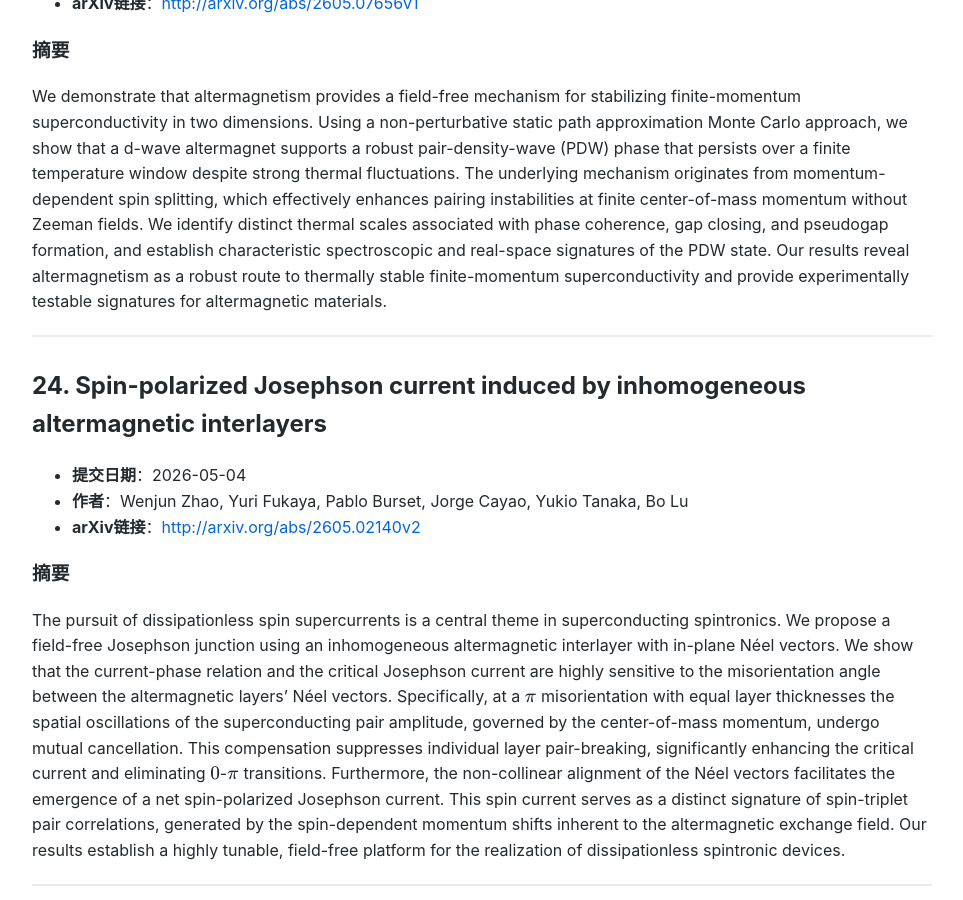
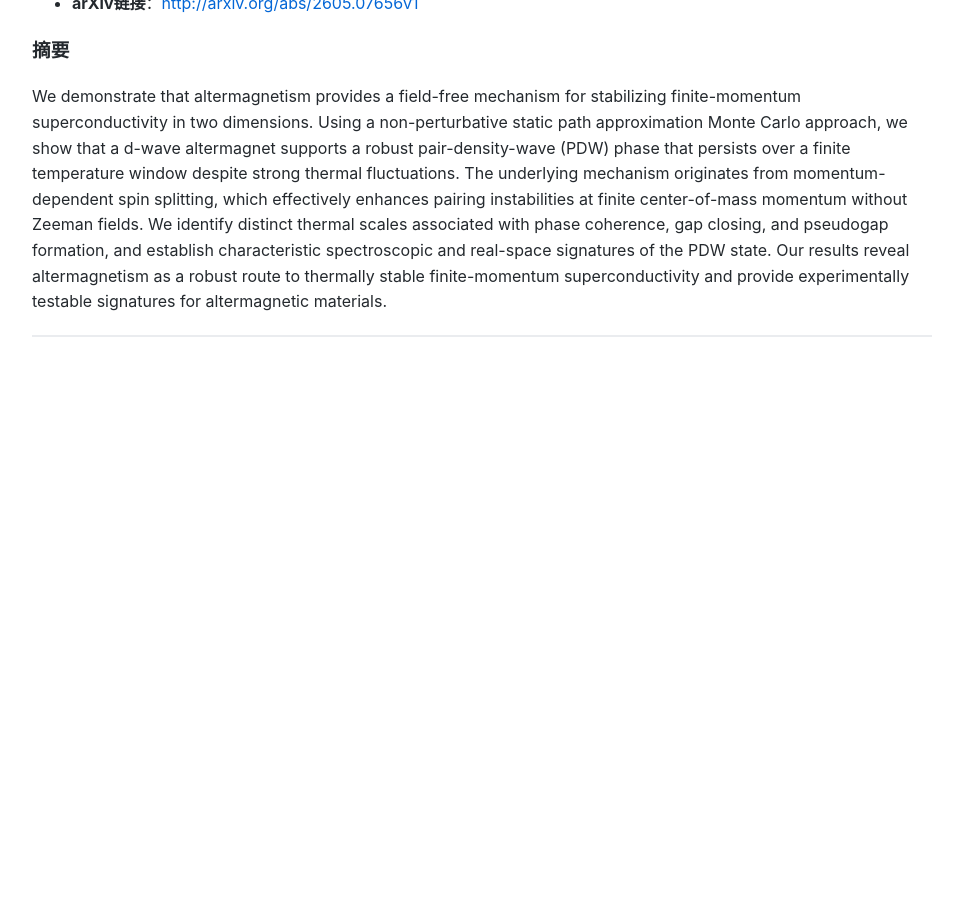
Before and after one commit to yangke25491/daily-arxiv-altermagnetic, a Jekyll site: the page built from index.md, in a window 1280 px wide and 900 px high, scrolled down 13238 px. Shown: the whole window, without its empty margins (158-1121 px from the left). Built offline with Jekyll 4.4.1, drawn with Linux system fonts in a browser that asks for light colours; after the commit the page ends 13615 px from its top, so only the background shows below that; some of the changed text lies outside the part shown.

Commit message:
Automated update: arXiv papers

```diff
--- a/index.md
+++ b/index.md
@@ -5,8 +5,8 @@ title: 交错磁论文
 
 # 凝聚态物理-交错磁(Altermagnetic)相关论文
 
-> 检索时间范围：**2026-05-04 至 2026-06-03**
-> 数据检索到 **24** 篇相关论文，按提交时间降序排列
+> 检索时间范围：**2026-05-05 至 2026-06-04**
+> 数据检索到 **23** 篇相关论文，按提交时间降序排列
 
 ---
 
@@ -262,14 +262,3 @@ Unconventional magnetism represents a class of metallic states whose Fermi surfa
 We demonstrate that altermagnetism provides a field-free mechanism for stabilizing finite-momentum superconductivity in two dimensions. Using a non-perturbative static path approximation Monte Carlo approach, we show that a d-wave altermagnet supports a robust pair-density-wave (PDW) phase that persists over a finite temperature window despite strong thermal fluctuations. The underlying mechanism originates from momentum-dependent spin splitting, which effectively enhances pairing instabilities at finite center-of-mass momentum without Zeeman fields. We identify distinct thermal scales associated with phase coherence, gap closing, and pseudogap formation, and establish characteristic spectroscopic and real-space signatures of the PDW state. Our results reveal altermagnetism as a robust route to thermally stable finite-momentum superconductivity and provide experimentally testable signatures for altermagnetic materials.
 
 ---
-
-## 24. Spin-polarized Josephson current induced by inhomogeneous altermagnetic interlayers
-
-- **提交日期**：2026-05-04
-- **作者**：Wenjun Zhao, Yuri Fukaya, Pablo Burset, Jorge Cayao, Yukio Tanaka, Bo Lu
-- **arXiv链接**：[http://arxiv.org/abs/2605.02140v2](http://arxiv.org/abs/2605.02140v2)
-
-### 摘要
-The pursuit of dissipationless spin supercurrents is a central theme in superconducting spintronics. We propose a field-free Josephson junction using an inhomogeneous altermagnetic interlayer with in-plane Néel vectors. We show that the current-phase relation and the critical Josephson current are highly sensitive to the misorientation angle between the altermagnetic layers' Néel vectors. Specifically, at a $π$ misorientation with equal layer thicknesses the spatial oscillations of the superconducting pair amplitude, governed by the center-of-mass momentum, undergo mutual cancellation. This compensation suppresses individual layer pair-breaking, significantly enhancing the critical current and eliminating $0$-$π$ transitions. Furthermore, the non-collinear alignment of the Néel vectors facilitates the emergence of a net spin-polarized Josephson current. This spin current serves as a distinct signature of spin-triplet pair correlations, generated by the spin-dependent momentum shifts inherent to the altermagnetic exchange field. Our results establish a highly tunable, field-free platform for the realization of dissipationless spintronic devices.
-
----
```
